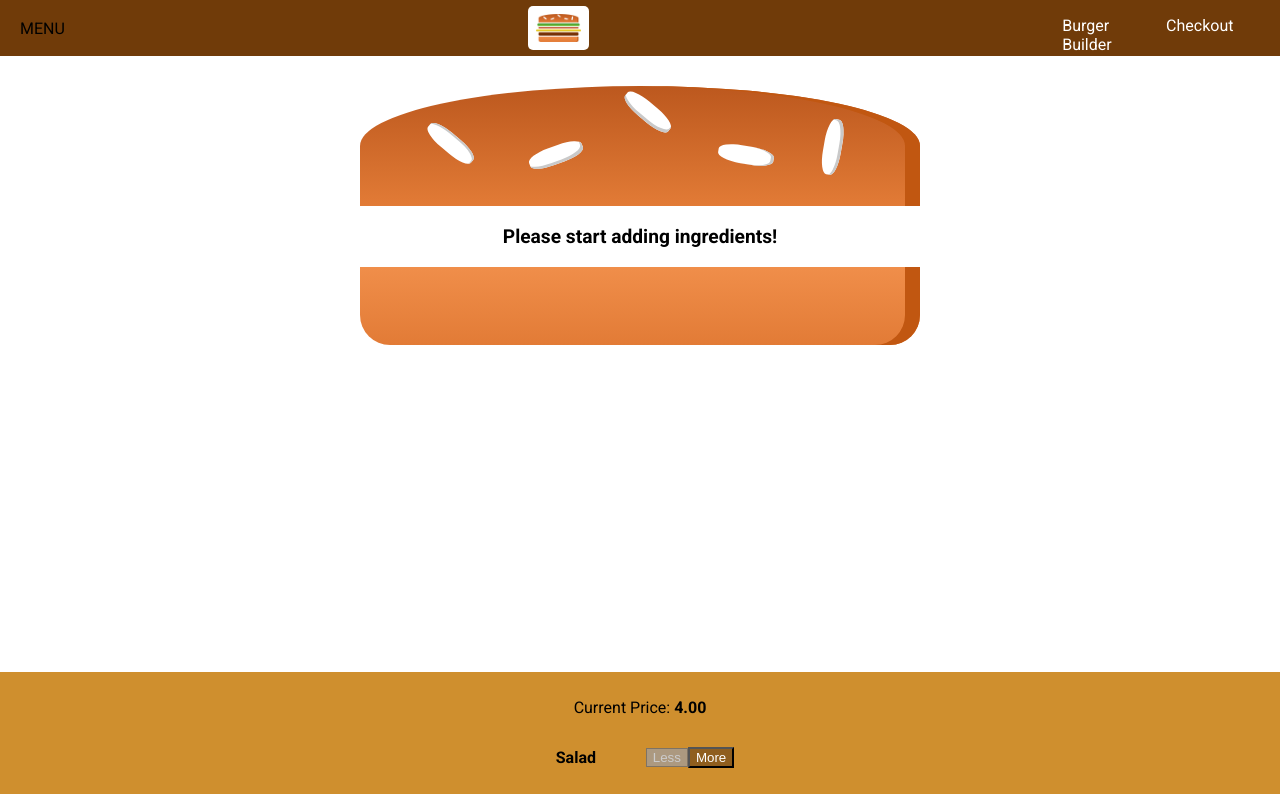
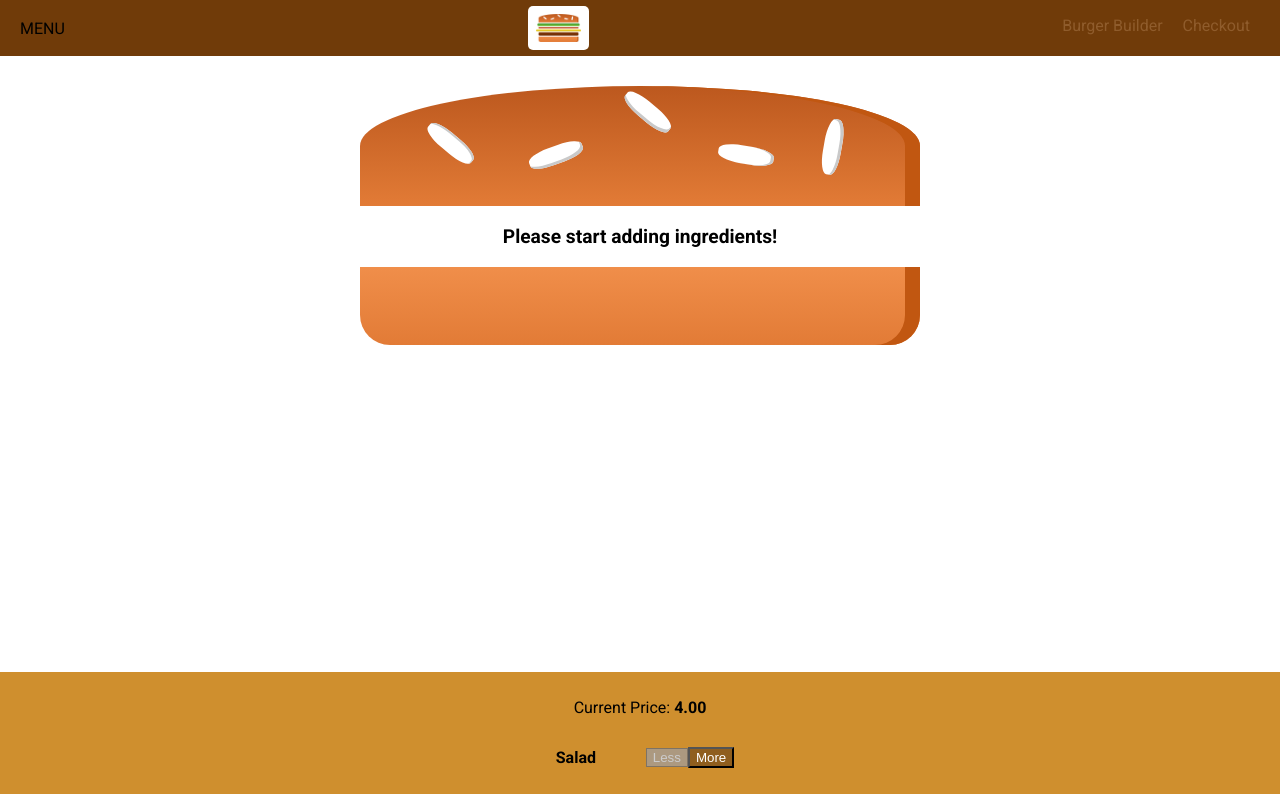
Before and after one commit to namnlc/burger, a React (Create React App) app: page / in a window 1280 px wide. Shown: the top 794 px of the page. Built offline with nearby package versions, Linux system fonts and the light colour scheme.

Commit message:
done SideDrawer

```diff
--- a/src/components/Logo/Logo.js
+++ b/src/components/Logo/Logo.js
@@ -4,7 +4,7 @@ import burgerLogo from '../../assets/images/burger-logo.png'
 import classes from './Logo.module.css';
 
 const logo = (props) => (
-    <div className={classes.Logo}>
+    <div className={classes.Logo} style={{height: props.height}}>
         <img src={burgerLogo} alt="MyBurger"/>
     </div>
 );
--- a/src/components/Logo/Logo.module.css
+++ b/src/components/Logo/Logo.module.css
@@ -1,7 +1,7 @@
 .Logo {
   background-color: white;
   padding: 8px;
-  height: 80%;
+  height: 100%;
   box-sizing: border-box;
   border-radius: 5px;
 }
--- a/src/components/Navigation/NavigationItems/NavigationItem/NavigationItem.module.css
+++ b/src/components/Navigation/NavigationItems/NavigationItem/NavigationItem.module.css
@@ -1,6 +1,5 @@
 .NavigationItem {
   margin: 0;
-  box-sizing: border-box;
   display: flex;
   height: 100%;
   width: 100%;
@@ -10,17 +9,40 @@
 .NavigationItem a {
   color: white;
   text-decoration: none;
-  height: 100%;
-  padding: 16px 10px;
-  border-bottom: 4px solid transparent;
+  width: 100%;
   box-sizing: border-box;
-  display: flex;
+  display: block;
 }
 
 .NavigationItem a:hover,
 .NavigationItem a:active,
 .NavigationItem a:active {
-  background-color: #8f5c2c;
-  border-bottom: 4px solid #40a4c8;
-  color: white;
+  color: #40a4c8;
 }
+
+@media (min-width: 500px) {
+  .NavigationItem {
+    margin: 0;
+    display: flex;
+    height: 100%;
+    width: auto;
+    align-items: center;
+  }
+
+  .NavigationItem a {
+    color: #8f5c2c;
+    text-decoration: none;
+    height: 100%;
+    box-sizing: border-box;
+    padding: 16px 10px;
+    border-bottom: 4px solid transparent;
+  }
+
+  .NavigationItem a:hover,
+  .NavigationItem a:active,
+  .NavigationItem a:active {
+    background-color: #8f5c2c;
+    border-bottom: 4px solid #40a4c8;
+    color: white;
+  }
+}
--- a/src/components/Navigation/NavigationItems/NavigationItems.module.css
+++ b/src/components/Navigation/NavigationItems/NavigationItems.module.css
@@ -5,4 +5,11 @@
   display: flex;
   align-items: center;
   height: 100%;
+  flex-flow: row;
 }
+
+@media (min-width: 500px) {
+  .NavigationItems {
+    flex-flow: row;
+  }
+}
--- a/src/components/Navigation/SideDrawer/SideDrawer.js
+++ b/src/components/Navigation/SideDrawer/SideDrawer.js
@@ -7,7 +7,9 @@ import classes from './SideDrawer.module.css';
 const sideDrawer = (props) => {
     return (
         <div className={classes.SideDrawer}>
-            <Logo />
+            <div className={classes.Logo}>
+               <Logo />
+            </div>
             <nav>
                 <NavigationItems />
             </nav>
--- a/src/components/Navigation/SideDrawer/SideDrawer.module.css
+++ b/src/components/Navigation/SideDrawer/SideDrawer.module.css
@@ -25,3 +25,7 @@
 .Close {
   transform: translateY(-100%);
 }
+
+.Logo {
+  height: 11%;
+}
--- a/src/components/Navigation/ToolBar/ToolBar.js
+++ b/src/components/Navigation/ToolBar/ToolBar.js
@@ -7,8 +7,10 @@ import NavigationItems from '../NavigationItems/NavigationItems';
 const toolbar = (props) => (
     <header className={classes.Toolbar}>
         <div>MENU</div>
-        <Logo />
-        <nav>
+        <div className={classes.Logo}>
+            <Logo />
+        </div>
+        <nav className={classes.DesktopOnly}>
             <NavigationItems />
         </nav>
     </header>
--- a/src/components/Navigation/ToolBar/ToolBar.module.css
+++ b/src/components/Navigation/ToolBar/ToolBar.module.css
@@ -16,3 +16,13 @@
 .Toolbar nav {
   height: 100%;
 }
+
+.Logo {
+  height: 80%;
+}
+
+@media (max-width: 499px) {
+  .DesktopOnly {
+    display: none;
+  }
+}
```
Also changed, not shown: src/components/Navigation/NavigationItems/NavigationItems.js (+9 -7 lines).
